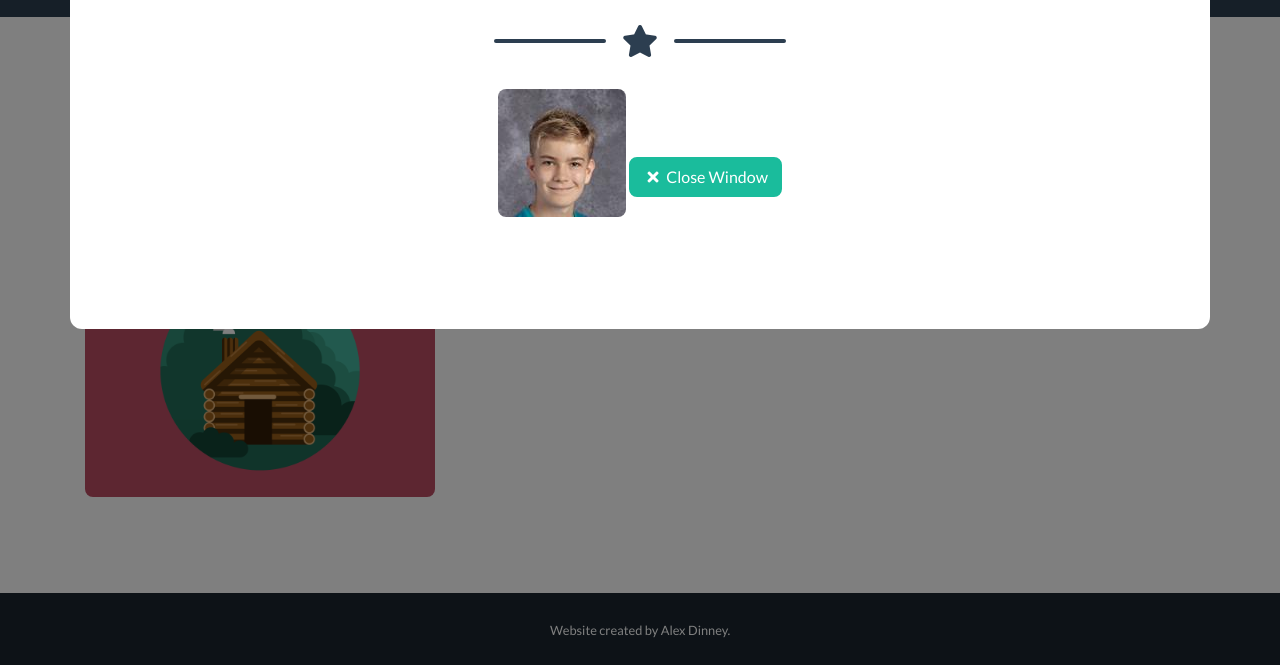
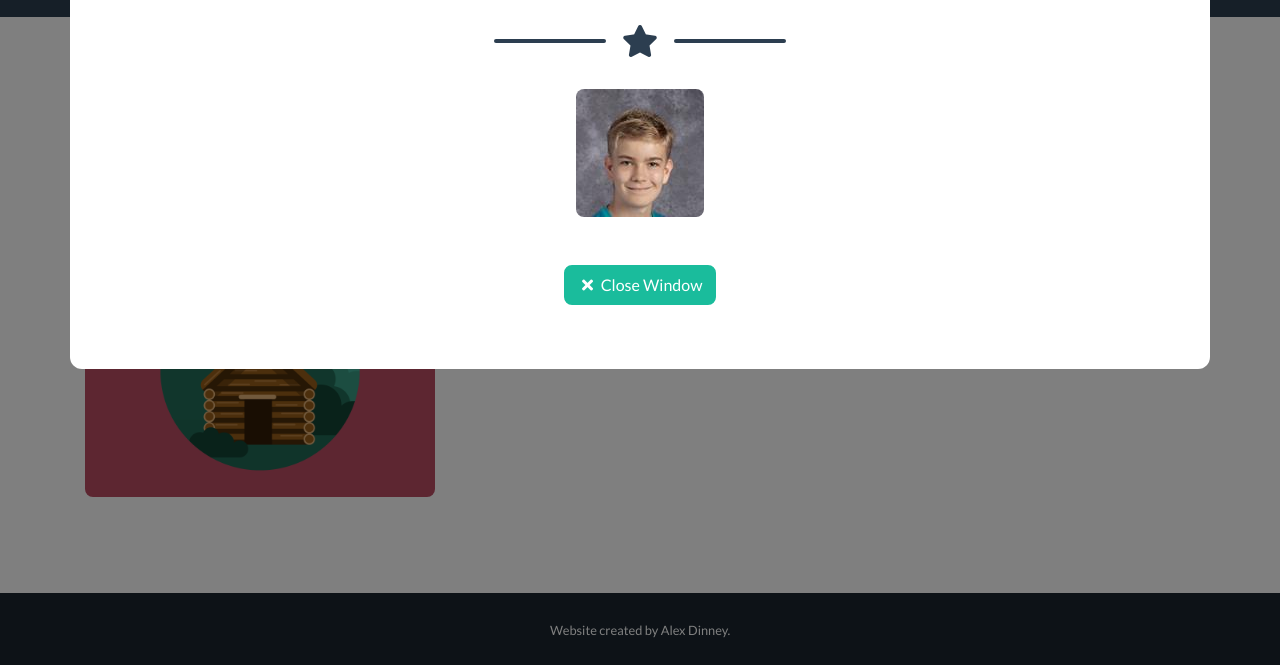
Before and after one commit to Corantine/e-hourofcode.github.io, a website with bundled scripts: page index.html in a window 1280 px wide. Both pictures are taken after a click on the element 259 px from the left and 1983 px from the top of the page. Shown: the part 1613-2278 px from the top of the page. Built offline with nearby package versions, Linux system fonts and the light colour scheme.

Commit message:
add line break

```diff
--- a/index.html
+++ b/index.html
@@ -196,7 +196,7 @@
                   <div class="divider-custom-line"></div>
                 </div>
                 <!-- Portfolio Modal - Image -->
-                <img class="img-fluid rounded mb-5" src="img/cordane.jpg" alt="">
+                <img class="img-fluid rounded mb-5" src="img/cordane.jpg" alt=""><br>
                 <!-- Portfolio Modal - Text -->
                 <button class="btn btn-primary" href="#" data-dismiss="modal">
                   <i class="fas fa-times fa-fw"></i>
```
